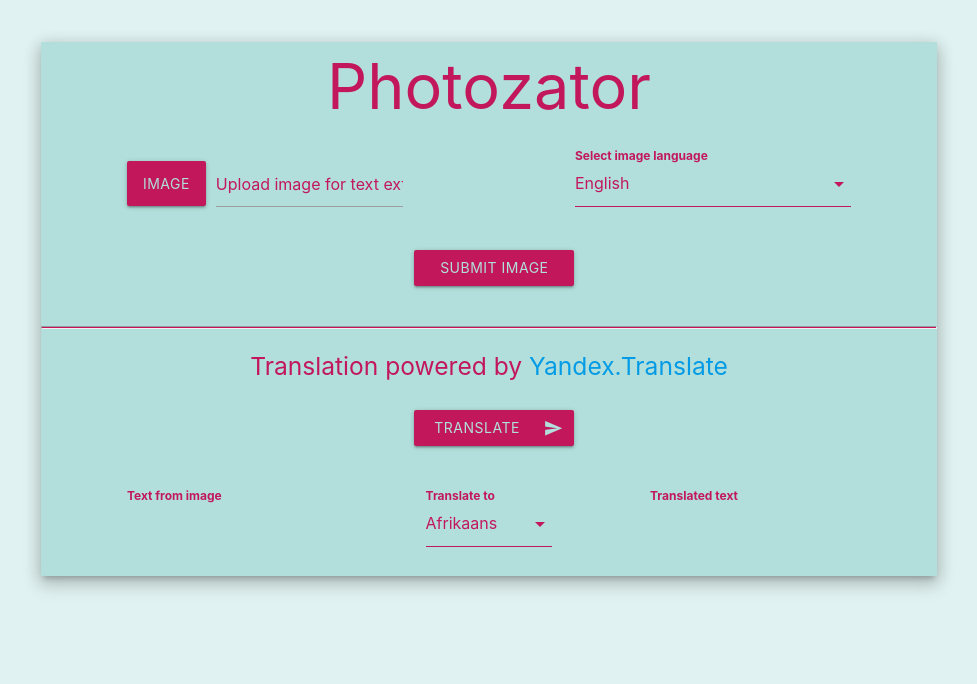
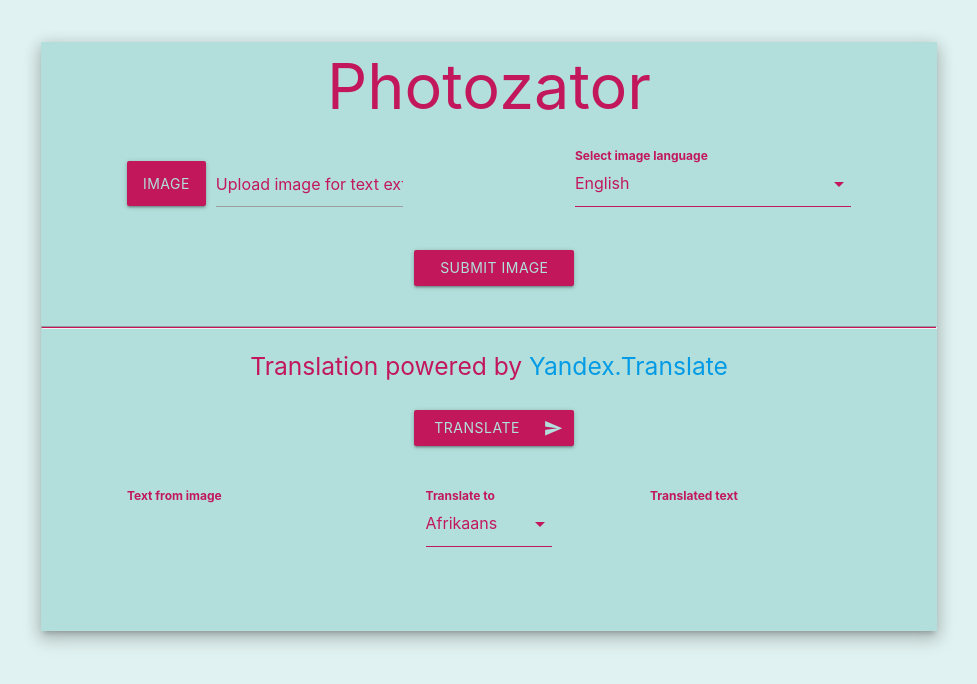
Before and after one commit to exodus156/Photozator, a React (Create React App) app in the folder photozator/: page / in a window 1280 px wide. Shown: the top 684 px of the page, without its empty margins (151-1128 px from the left). Built offline with nearby package versions, Linux system fonts and the light colour scheme; no server answers.

Commit message:
Final update

```diff
--- a/photozator/src/components/translator/Translator.css
+++ b/photozator/src/components/translator/Translator.css
@@ -2,7 +2,7 @@
     color: #c2185b !important;
     border-color: transparent !important;
     border-bottom-style: solid !important;
-    max-height: 200px !important;
+    height: 100px !important;
     overflow-y: scroll;
 }
 
```
